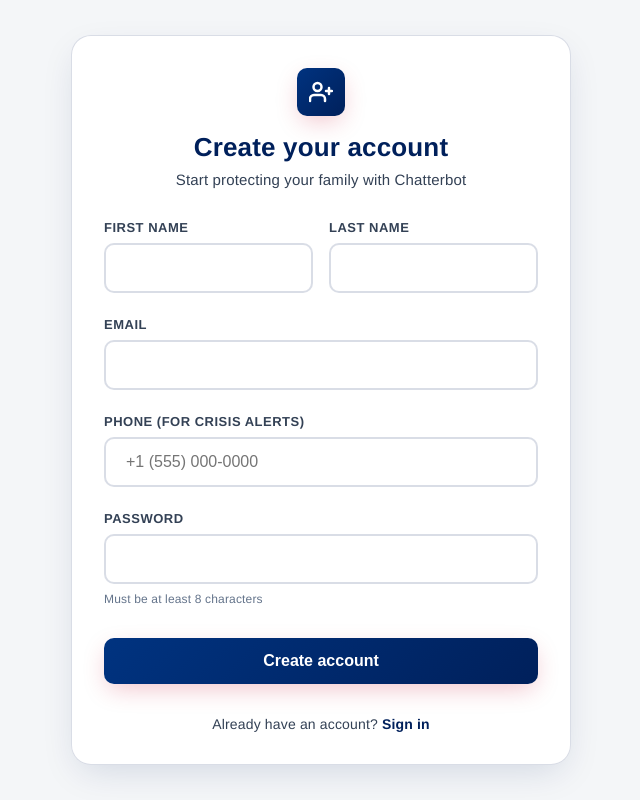
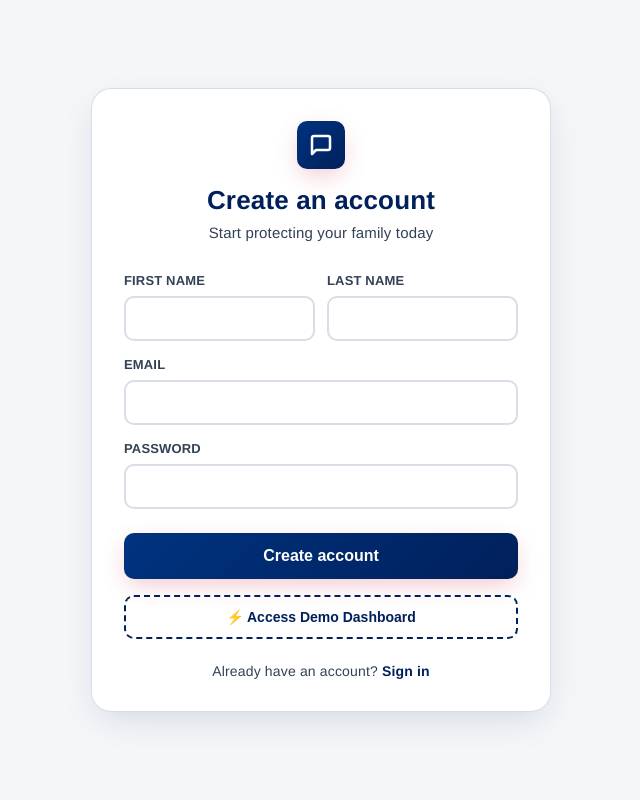
Before and after one commit to aachatte/chatterbot, a React (Vite) app in the folder chatterbot-frontend/: page /register in a window 1280 px wide. Shown: the whole page, without its empty margins (319-959 px from the left). Built offline with nearby package versions, Linux system fonts and the light colour scheme; no server answers.

Commit message:
Update Register.jsx

```diff
--- a/chatterbot-frontend/src/pages/Register.jsx
+++ b/chatterbot-frontend/src/pages/Register.jsx
@@ -6,55 +6,38 @@ export default function Register() {
   const [firstName, setFirstName] = useState('')
   const [lastName, setLastName] = useState('')
   const [email, setEmail] = useState('')
-  const [phone, setPhone] = useState('')
   const [password, setPassword] = useState('')
   const [error, setError] = useState('')
   const [loading, setLoading] = useState(false)
 
   const navigate = useNavigate()
-  const { register } = useAuth() // Ensure your AuthContext exposes a register function
+  // Import loginAsDemo from your AuthContext
+  const { loginAsDemo } = useAuth()
 
   const handleSubmit = async (e) => {
     e.preventDefault()
     setError('')
-
-    if (password.length < 8) {
-      setError('Password must be at least 8 characters')
-      return
-    }
-
     setLoading(true)
     try {
-      // Pass the fields exactly as your backend expects them
-      await register({ first_name: firstName, last_name: lastName, email, phone, password })
-      navigate('/')
+      // Normal registration logic would go here
+      // await api.register(...)
+      navigate('/dashboard')
     } catch (err) {
       setError(err.data?.error || 'Registration failed')
     }
     setLoading(false)
   }
 
-  // Reusable inline style for inputs to keep the code clean
-  const baseInputStyle = {
-    width: '100%',
-    padding: '14px 20px',
-    borderRadius: 'var(--cb-radius-md)',
-    border: '2px solid var(--cb-border)',
-    background: 'var(--cb-bg-elevated)',
-    outline: 'none',
-    fontSize: 16,
-    color: 'var(--cb-text-primary)'
+  // Instant bypass function for investors/demos
+  const handleDemoBypass = () => {
+    loginAsDemo()
+    navigate('/dashboard')
   }
 
-  const handleFocus = (e) => e.target.style.borderColor = 'var(--cb-primary)'
-  const handleBlur = (e) => e.target.style.borderColor = 'var(--cb-border)'
+  return (
+    <div style={{ minHeight: '100vh', display: 'flex', alignItems: 'center', justifyContent: 'center', padding: 'var(--cb-space-4)', background: 'var(--cb-bg)' }}>
+      <div className="glass-card" style={{ width: '100%', maxWidth: 460 }}>
 
-  return (
-    <div style={{ minHeight: '100vh', display: 'flex', alignItems: 'center', justifyContent: 'center', padding: 'var(--cb-space-6) var(--cb-space-4)' }}>
-      {/* Slightly wider glass-card to accommodate the side-by-side name fields */}
-      <div className="glass-card" style={{ width: '100%', maxWidth: 500 }}>
-
-        {/* Header */}
         <div style={{ textAlign: 'center', marginBottom: 'var(--cb-space-6)' }}>
           <div style={{
             width: 48, height: 48, borderRadius: 'var(--cb-radius-md)',
@@ -63,89 +46,83 @@ export default function Register() {
             margin: '0 auto var(--cb-space-4)', boxShadow: 'var(--cb-shadow-glow)'
           }}>
             <svg width="24" height="24" viewBox="0 0 24 24" fill="none" stroke="currentColor" strokeWidth="2.5" strokeLinecap="round" strokeLinejoin="round">
-              <path d="M16 21v-2a4 4 0 0 0-4-4H5a4 4 0 0 0-4 4v2" />
-              <circle cx="8.5" cy="7" r="4" />
-              <line x1="20" y1="8" x2="20" y2="14" />
-              <line x1="23" y1="11" x2="17" y2="11" />
+              <path d="M21 15a2 2 0 0 1-2 2H7l-4 4V5a2 2 0 0 1 2-2h14a2 2 0 0 1 2 2z" />
             </svg>
           </div>
-          <h1 style={{ fontSize: 26, fontWeight: 700, marginBottom: 'var(--cb-space-2)' }}>Create your account</h1>
-          <p style={{ color: 'var(--cb-text-secondary)', fontSize: 15 }}>Start protecting your family with Chatterbot</p>
+          <h1 style={{ fontSize: 26, fontWeight: 800, marginBottom: 'var(--cb-space-2)', color: 'var(--cb-text-primary)' }}>Create an account</h1>
+          <p style={{ color: 'var(--cb-text-secondary)', fontSize: 15 }}>Start protecting your family today</p>
         </div>
 
-        {/* Form */}
-        <form onSubmit={handleSubmit} style={{ display: 'flex', flexDirection: 'column', gap: 'var(--cb-space-5)' }}>
-
-          {/* Side-by-side Name Fields */}
-          <div style={{ display: 'flex', gap: 'var(--cb-space-4)' }}>
+        <form onSubmit={handleSubmit} style={{ display: 'flex', flexDirection: 'column', gap: 'var(--cb-space-4)' }}>
+          <div style={{ display: 'flex', gap: 'var(--cb-space-3)' }}>
             <div style={{ flex: 1 }}>
-              <label style={{ display: 'block', fontSize: 13, fontWeight: 600, color: 'var(--cb-text-secondary)', marginBottom: '8px', textTransform: 'uppercase', letterSpacing: '0.5px' }}>First name</label>
+              <label style={{ display: 'block', fontSize: 13, fontWeight: 600, color: 'var(--cb-text-secondary)', marginBottom: '8px', textTransform: 'uppercase' }}>First Name</label>
               <input
                 type="text" required value={firstName} onChange={e => setFirstName(e.target.value)}
-                style={baseInputStyle} onFocus={handleFocus} onBlur={handleBlur}
+                style={{ width: '100%', padding: '12px 16px', borderRadius: 'var(--cb-radius-md)', border: '2px solid var(--cb-border)', background: 'var(--cb-bg-elevated)', outline: 'none', fontSize: 15, color: 'var(--cb-text-primary)' }}
               />
             </div>
             <div style={{ flex: 1 }}>
-              <label style={{ display: 'block', fontSize: 13, fontWeight: 600, color: 'var(--cb-text-secondary)', marginBottom: '8px', textTransform: 'uppercase', letterSpacing: '0.5px' }}>Last name</label>
+              <label style={{ display: 'block', fontSize: 13, fontWeight: 600, color: 'var(--cb-text-secondary)', marginBottom: '8px', textTransform: 'uppercase' }}>Last Name</label>
               <input
                 type="text" required value={lastName} onChange={e => setLastName(e.target.value)}
-                style={baseInputStyle} onFocus={handleFocus} onBlur={handleBlur}
+                style={{ width: '100%', padding: '12px 16px', borderRadius: 'var(--cb-radius-md)', border: '2px solid var(--cb-border)', background: 'var(--cb-bg-elevated)', outline: 'none', fontSize: 15, color: 'var(--cb-text-primary)' }}
               />
             </div>
           </div>
 
           <div>
-            <label style={{ display: 'block', fontSize: 13, fontWeight: 600, color: 'var(--cb-text-secondary)', marginBottom: '8px', textTransform: 'uppercase', letterSpacing: '0.5px' }}>Email</label>
+            <label style={{ display: 'block', fontSize: 13, fontWeight: 600, color: 'var(--cb-text-secondary)', marginBottom: '8px', textTransform: 'uppercase' }}>Email</label>
             <input
               type="email" required value={email} onChange={e => setEmail(e.target.value)}
-              style={baseInputStyle} onFocus={handleFocus} onBlur={handleBlur}
+              style={{ width: '100%', padding: '12px 16px', borderRadius: 'var(--cb-radius-md)', border: '2px solid var(--cb-border)', background: 'var(--cb-bg-elevated)', outline: 'none', fontSize: 15, color: 'var(--cb-text-primary)' }}
             />
           </div>
 
           <div>
-            <label style={{ display: 'block', fontSize: 13, fontWeight: 600, color: 'var(--cb-text-secondary)', marginBottom: '8px', textTransform: 'uppercase', letterSpacing: '0.5px' }}>Phone (for crisis alerts)</label>
+            <label style={{ display: 'block', fontSize: 13, fontWeight: 600, color: 'var(--cb-text-secondary)', marginBottom: '8px', textTransform: 'uppercase' }}>Password</label>
             <input
-              type="tel" required value={phone} onChange={e => setPhone(e.target.value)}
-              placeholder="+1 (555) 000-0000"
-              style={baseInputStyle} onFocus={handleFocus} onBlur={handleBlur}
+              type="password" required value={password} onChange={e => setPassword(e.target.value)}
+              style={{ width: '100%', padding: '12px 16px', borderRadius: 'var(--cb-radius-md)', border: '2px solid var(--cb-border)', background: 'var(--cb-bg-elevated)', outline: 'none', fontSize: 15, color: 'var(--cb-text-primary)' }}
             />
           </div>
 
-          <div>
-            <label style={{ display: 'block', fontSize: 13, fontWeight: 600, color: 'var(--cb-text-secondary)', marginBottom: '8px', textTransform: 'uppercase', letterSpacing: '0.5px' }}>Password</label>
-            <input
-              type="password" required value={password} onChange={e => setPassword(e.target.value)}
-              style={baseInputStyle} onFocus={handleFocus} onBlur={handleBlur}
-            />
-            <p style={{ fontSize: 12, color: 'var(--cb-text-tertiary)', marginTop: '8px' }}>Must be at least 8 characters</p>
-          </div>
-
-          {error && <div style={{ color: 'var(--cb-danger)', fontSize: 14, textAlign: 'center', fontWeight: 500 }}>{error}</div>}
+          {error && <div style={{ color: 'var(--cb-danger)', fontSize: 14, textAlign: 'center', fontWeight: 600 }}>{error}</div>}
 
           <button
             type="submit" disabled={loading}
             style={{
-              marginTop: '8px',
-              padding: '14px',
-              borderRadius: 'var(--cb-radius-md)',
-              background: 'var(--cb-primary-gradient)',
-              color: 'white',
-              border: 'none',
-              fontWeight: 600,
-              fontSize: 16,
-              cursor: loading ? 'not-allowed' : 'pointer',
-              boxShadow: 'var(--cb-shadow-glow)',
-              transition: 'transform 0.1s'
+              marginTop: '8px', padding: '14px', borderRadius: 'var(--cb-radius-md)',
+              background: 'var(--cb-primary-gradient)', color: 'white', border: 'none',
+              fontWeight: 700, fontSize: 16, cursor: loading ? 'not-allowed' : 'pointer',
+              boxShadow: 'var(--cb-shadow-glow)'
             }}
-            onMouseDown={e => e.currentTarget.style.transform = 'scale(0.98)'}
-            onMouseUp={e => e.currentTarget.style.transform = 'scale(1)'}
           >
             {loading ? 'Creating account...' : 'Create account'}
           </button>
+
+          {/* Instant Demo Bypass Button */}
+          <button
+            type="button"
+            onClick={handleDemoBypass}
+            style={{
+              padding: '12px',
+              borderRadius: 'var(--cb-radius-md)',
+              background: 'transparent',
+              color: 'var(--cb-primary)',
+              border: '2px dashed var(--cb-primary)',
+              fontWeight: 700,
+              fontSize: 14,
+              cursor: 'pointer',
+              width: '100%'
+            }}
+          >
+            ⚡ Access Demo Dashboard
+          </button>
         </form>
 
-        <div style={{ marginTop: 'var(--cb-space-6)', textAlign: 'center', fontSize: 14, color: 'var(--cb-text-secondary)' }}>
-          Already have an account? <Link to="/login" style={{ color: 'var(--cb-primary)', fontWeight: 600, textDecoration: 'none' }}>Sign in</Link>
+        <div style={{ marginTop: 'var(--cb-space-5)', textAlign: 'center', fontSize: 14, color: 'var(--cb-text-secondary)' }}>
+          Already have an account? <Link to="/login" style={{ color: 'var(--cb-primary)', fontWeight: 700, textDecoration: 'none' }}>Sign in</Link>
         </div>
       </div>
     </div>
```
